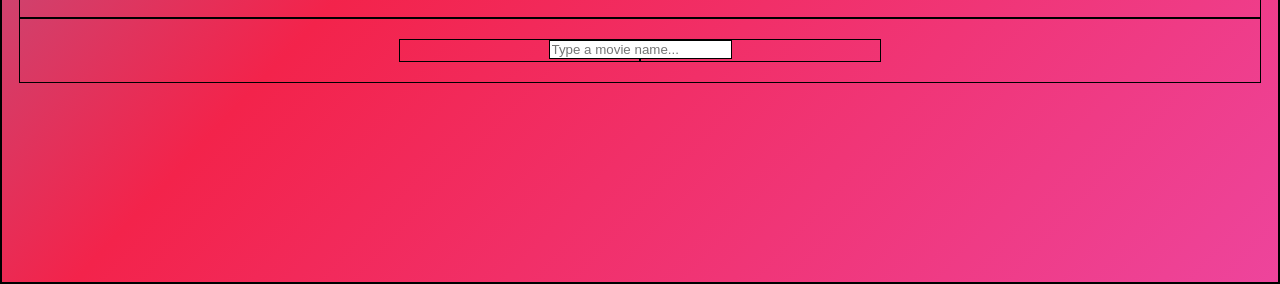
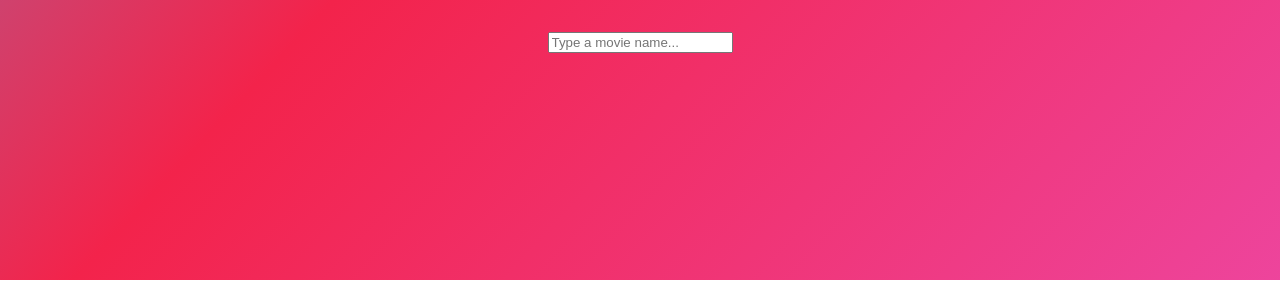
Before and after one commit to astoneham1/movie-plots, a plain HTML site: page index.html in a window 1280 px wide. Shown: the part 520-804 px from the top of the page. Drawn offline with Linux system fonts and the light colour scheme.

Commit message:
removed test outline

```diff
--- a/style.css
+++ b/style.css
@@ -1,6 +1,6 @@
-* {
-    border: 1px solid black;
-}
+/** {*/
+/*    border: 1px solid black;*/
+/*}*/
 
 body {
     background: linear-gradient(133deg,#1da03d,#50afe8,#f3234b,#ec4db1,#8ea08e);
```
